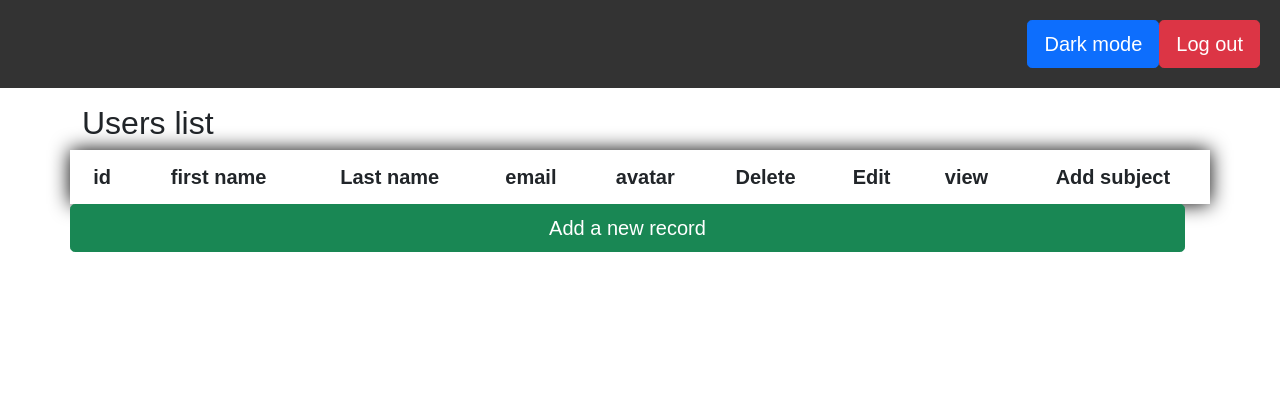
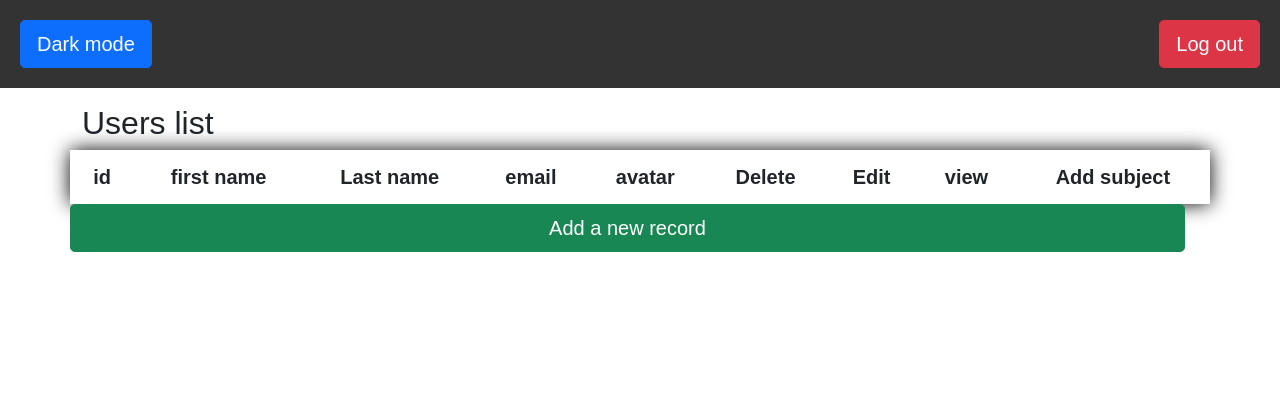
Before and after one commit to LiamNaidoo/Subject-selector, a Flask app: page /dashboard in a window 1280 px wide. Shown: the top 420 px of the page. Run offline with Flask 2, Linux system fonts and the light colour scheme; the visitor is signed in with stand-in values (Sample User, id 1); data that the repository does not hold is empty; some web fonts are replaced.

Commit message:
Navbar Button right

```diff
--- a/FlaskWebProject1/templates/_layout.html
+++ b/FlaskWebProject1/templates/_layout.html
@@ -19,10 +19,10 @@
     <nav>
         <ul>
             {% if 'logged_in' in session %}
-            <li  style="float: right;" class="btn btn-danger btn-lg">
+            <ul class="btn btn-danger btn-lg"  style="float: right;">
 
                 <a style="text-decoration:none; color:#ffffff" href="/logout">Log out</a>
-            </li>
+            </ul>
 
             {% else %}
             <ul class="btn btn-success btn-lg"  style="float: right;">
@@ -31,7 +31,7 @@
             </ul>
             {% endif %}
 
-            <a onclick="darkFunction(),myFunction() " class="btn btn-primary btn-lg"  style="float: right;">
+            <a onclick="darkFunction(),myFunction() " class="btn btn-primary btn-lg">
                 <div id="myDIV">Dark mode</div>
             </a>
 
```
